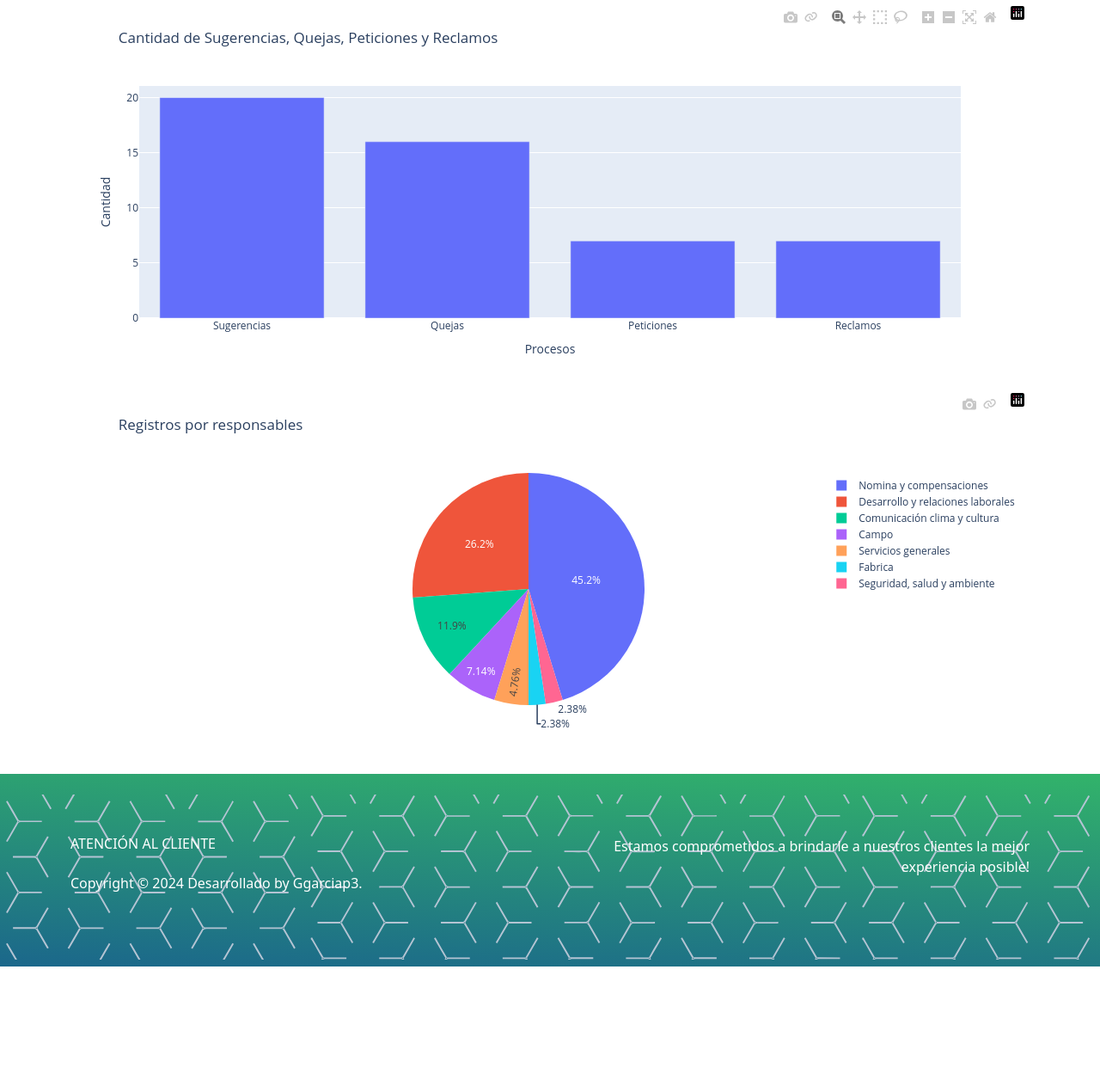
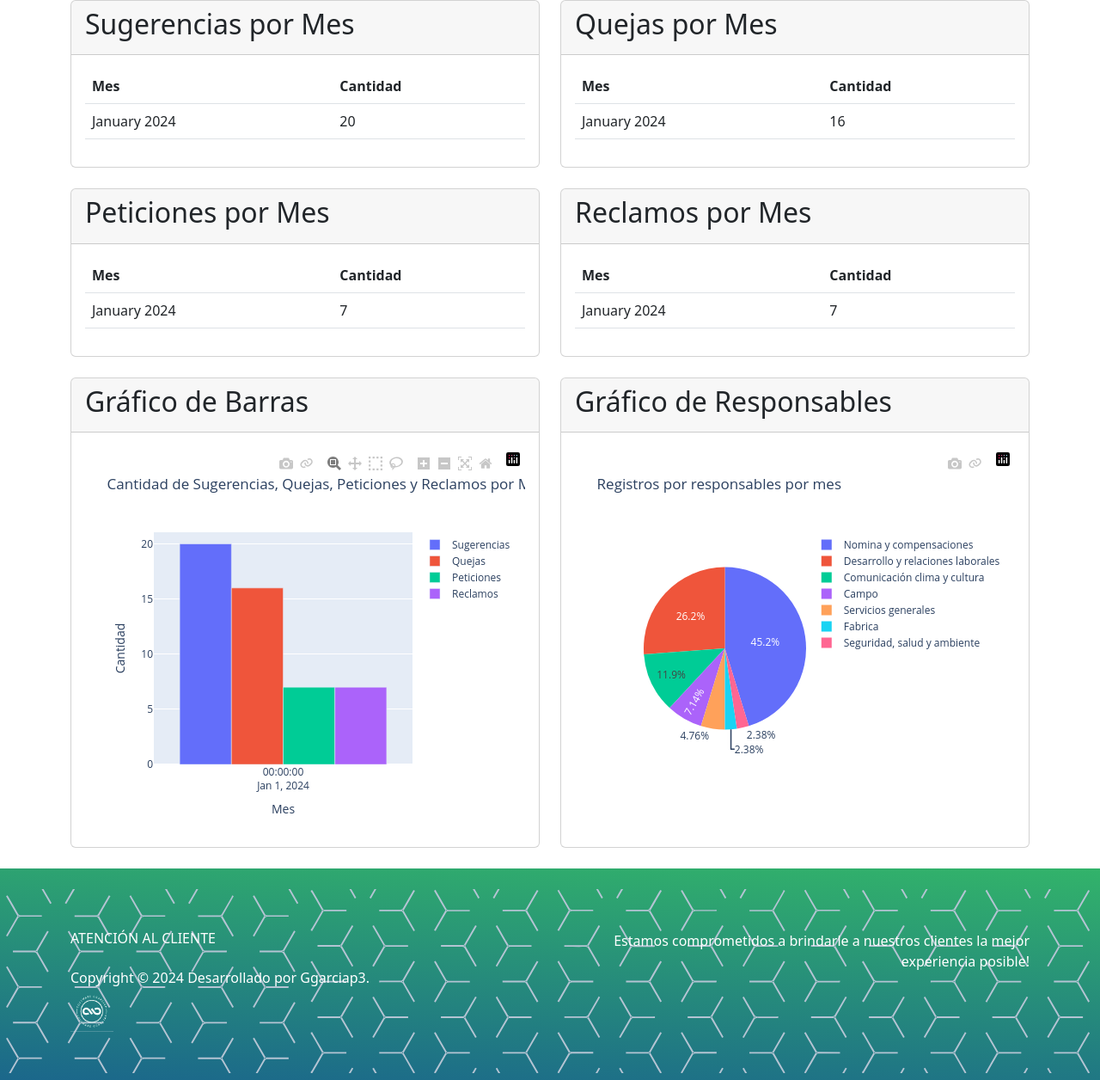
Before and after one commit to ggarciap3/PQRS, a Django app: page /dashboard/ in a window 1280 px wide. Shown: the part 96-1352 px from the top of the page at 86% size. Before the commit the page ends 1220 px from the top, so only its background shows below. Run offline with Django 5.2, Linux system fonts and the light colour scheme; a user stored in the database is signed in; data comes from the database, SQL or seed files in the repository; both versions use the stored data as it was after the commit; some libraries are stand-ins or nearby versions.

Commit message:
final
final

```diff
--- a/pqrs/myapp/models.py
+++ b/pqrs/myapp/models.py
@@ -2,6 +2,7 @@ from django.db import models
 from django.db.models.signals import pre_save
 from django.dispatch import receiver
 from datetime import date
+from django.utils import timezone
 
 class Usuario(models.Model):
     cedula = models.CharField(max_length=10, primary_key=True)
@@ -40,7 +41,7 @@ class Registro(models.Model):
         ('ggarciap3@unemi.edu.ec', 'ggarciap3@unemi.edu.ec'),
     ]
     correo = models.CharField(max_length=254, choices=CORREO_CHOICES, verbose_name='Correo Electrónico', blank=True, null=True)
-
+    fecha_registro = models.DateTimeField(auto_now_add=True)
     class Meta:
         abstract = True
 
--- a/pqrs/myapp/static/css/style.css
+++ b/pqrs/myapp/static/css/style.css
@@ -13,6 +13,10 @@ label {
   margin-bottom: 5px; /* Espacio inferior entre etiquetas */
 }
 
+.logo-pequeno {
+  width: 50px; /* Establece el ancho de la imagen */
+  height: auto; /* Mantén la proporción de aspecto */
+}
 .footern {
   background:linear-gradient(310deg,#2cb66f,#338BC1);
   margin-top: auto;
--- a/pqrs/myapp/templates/base2.html
+++ b/pqrs/myapp/templates/base2.html
@@ -54,6 +54,7 @@
                     <h6 class="text-white font-weight-bolder text-uppercase mb-lg-4 mb-3">Atención al cliente</h6>
                     <p class="text-sm text-white opacity-8 mb-0">
                         Copyright © <script>document.write(new Date().getFullYear())</script> Desarrollado por Ggarciap3.
+                        <img src="{% static 'img/logo3.png' %}" alt="Logo" class="img-fluid logo-pequeno ">
                     </p>
                 </div>
                 <div class="col-lg-6 ms-auto text-lg-end text-center">
--- a/pqrs/myapp/templates/base_admin.html
+++ b/pqrs/myapp/templates/base_admin.html
@@ -80,10 +80,10 @@ class="navbar navbar-expand-lg navbar-light bg-white z-index-3 py-3" style="back
               <div class="row">
                 <div class="col-lg-4 me-auto mb-lg-0 mb-4 text-lg-start text-center">
                   <h6 class="text-white font-weight-bolder text-uppercase mb-lg-4 mb-3">Atención al cliente</h6>
-
                   <p class="text-sm text-white opacity-8 mb-0">
-                    Copyright © <script>document.write(new Date().getFullYear())</script> Desarrollado by Ggarciap3.
-                  </p>
+                    Copyright © <script>document.write(new Date().getFullYear())</script> Desarrollado por Ggarciap3.
+                    <img src="{% static 'img/logo3.png' %}" alt="Logo" class="img-fluid logo-pequeno ">
+                </p>
                 </div>
                 <div class="col-lg-6 ms-auto text-lg-end text-center">
                   <p class="mb-5 text-lg text-white font-weight-bold">
--- a/pqrs/myapp/templates/dashboard.html
+++ b/pqrs/myapp/templates/dashboard.html
@@ -5,12 +5,138 @@
 
 {% block content %}
 <div class="container">
-    <div>
-        {{ plotly_html_barras|safe }}
+    <div class="row">
+        <div class="col-lg-6">
+            <div class="card mb-4">
+                <div class="card-header">
+                    <h2 class="card-title">Sugerencias por Mes</h2>
+                </div>
+                <div class="card-body">
+                    <table class="table">
+                        <thead>
+                            <tr>
+                                <th>Mes</th>
+                                <th>Cantidad</th>
+                            </tr>
+                        </thead>
+                        <tbody>
+                            {% for sugerencia in sugerencias_por_mes %}
+                            <tr>
+                                <td>{{ sugerencia.month|date:"F Y" }}</td>
+                                <td>{{ sugerencia.count }}</td>
+                            </tr>
+                            {% endfor %}
+                        </tbody>
+                    </table>
+                </div>
+            </div>
+        </div>
+
+        <div class="col-lg-6">
+            <div class="card mb-4">
+                <div class="card-header">
+                    <h2 class="card-title">Quejas por Mes</h2>
+                </div>
+                <div class="card-body">
+                    <table class="table">
+                        <thead>
+                            <tr>
+                                <th>Mes</th>
+                                <th>Cantidad</th>
+                            </tr>
+                        </thead>
+                        <tbody>
+                            {% for queja in quejas_por_mes %}
+                            <tr>
+                                <td>{{ queja.month|date:"F Y" }}</td>
+                                <td>{{ queja.count }}</td>
+                            </tr>
+                            {% endfor %}
+                        </tbody>
+                    </table>
+                </div>
+            </div>
+        </div>
     </div>
 
-    <div>
-        {{ plotly_html_responsables|safe }}
+    <div class="row">
+        <div class="col-lg-6">
+            <div class="card mb-4">
+                <div class="card-header">
+                    <h2 class="card-title">Peticiones por Mes</h2>
+                </div>
+                <div class="card-body">
+                    <table class="table">
+                        <thead>
+                            <tr>
+                                <th>Mes</th>
+                                <th>Cantidad</th>
+                            </tr>
+                        </thead>
+                        <tbody>
+                            {% for peticion in peticiones_por_mes %}
+                            <tr>
+                                <td>{{ peticion.month|date:"F Y" }}</td>
+                                <td>{{ peticion.count }}</td>
+                            </tr>
+                            {% endfor %}
+                        </tbody>
+                    </table>
+                </div>
+            </div>
+        </div>
+
+        <div class="col-lg-6">
+            <div class="card mb-4">
+                <div class="card-header">
+                    <h2 class="card-title">Reclamos por Mes</h2>
+                </div>
+                <div class="card-body">
+                    <table class="table">
+                        <thead>
+                            <tr>
+                                <th>Mes</th>
+                                <th>Cantidad</th>
+                            </tr>
+                        </thead>
+                        <tbody>
+                            {% for reclamo in reclamos_por_mes %}
+                            <tr>
+                                <td>{{ reclamo.month|date:"F Y" }}</td>
+                                <td>{{ reclamo.count }}</td>
+                            </tr>
+                            {% endfor %}
+                        </tbody>
+                    </table>
+                </div>
+            </div>
+        </div>
+    </div>
+</div>
+
+<div class="container">
+    <div class="row">
+        <div class="col-lg-6">
+            <div class="card mb-4">
+                <div class="card-header">
+                    <h2 class="card-title">Gráfico de Barras</h2>
+                </div>
+                <div class="card-body">
+                    {{ plotly_html_barras|safe }}
+                </div>
+            </div>
+        </div>
+
+        <div class="col-lg-6">
+            <div class="card mb-4">
+                <div class="card-header">
+                    <h2 class="card-title">Gráfico de Responsables</h2>
+                </div>
+                <div class="card-body">
+                    {{ plotly_html_responsables|safe }}
+                </div>
+            </div>
+        </div>
     </div>
 </div>
 {% endblock %}
--- a/pqrs/myapp/views.py
+++ b/pqrs/myapp/views.py
@@ -24,6 +24,11 @@ import yagmail
 import plotly.graph_objs as go
 from django.db.models import Count
 from .models import Sugerencia, Queja, Peticion, Reclamo
+
+from django.db.models.functions import TruncMonth
+from django.db.models import Count
+from datetime import datetime
+from django.contrib.auth.decorators import login_required
 
 def home(request):
     form = AuthenticationForm()
@@ -167,6 +172,7 @@ def reclamo_create(request):
 
     return render(request, 'reclamo_create.html', {'form': form, 'reclamo': reclamo})
 
+@login_required
 def lista_admin(request):
     # Configura la cantidad de ítems por página
     items_por_pagina = 4
@@ -305,6 +311,7 @@ def enviar_correo_registro(correo, mensaje, verbose_name_plural):
         # Maneja cualquier excepción que pueda ocurrir durante el envío del correo
         print(f"Error al enviar correo: {e}")
 
+@login_required
 def update_admin(request):
     sugerencias = Sugerencia.objects.all()
     quejas = Queja.objects.all()
@@ -326,6 +333,7 @@ def update_admin(request):
         'reclamos': reclamos
     })
 
+@login_required
 def editar_estado(request, modelo, pk):
     # Selecciona el modelo según el nombre proporcionado
     model_map = {
@@ -352,6 +360,7 @@ def editar_estado(request, modelo, pk):
 
     return render(request, 'editar_estado.html', {'objeto': objeto, 'modelo': modelo, 'is_sugerencia': is_sugerencia})
 
+@login_required
 def detalle_registro(request, modelo, pk):
     # Obtener el modelo según el nombre proporcionado
     model_map = {
@@ -368,6 +377,7 @@ def detalle_registro(request, modelo, pk):
     # Renderizar la plantilla y pasar el registro al contexto
     return render(request, 'detalle_registro.html', {'registro': registro})
 
+@login_required
 def detalle(request, modelo, pk):
     # Obtener el modelo según el nombre proporcionado
     model_map = {
@@ -384,6 +394,7 @@ def detalle(request, modelo, pk):
     # Renderizar la plantilla y pasar el registro al contexto
     return render(request, 'detalle.html', {'registro': registro})
 
+@login_required
 def visualizar_procesos(request):
     form = FiltroProcesosForm(request.GET)
 
@@ -423,12 +434,22 @@ def visualizar_procesos(request):
         'reclamos': reclamos,
     })
 
+@login_required
 def dashboard(request):
-    # Contar la cantidad de responsables para cada modelo
-    counts_sugerencias = Sugerencia.objects.values('responsable').annotate(count=Count('responsable'))
-    counts_quejas = Queja.objects.values('responsable').annotate(count=Count('responsable'))
-    counts_peticiones = Peticion.objects.values('responsable').annotate(count=Count('responsable'))
-    counts_reclamos = Reclamo.objects.values('responsable').annotate(count=Count('responsable'))
+    year = datetime.now().year
+    month = datetime.now().month
+
+    # Contar registros por mes para cada modelo
+    sugerencias_por_mes = Sugerencia.objects.annotate(month=TruncMonth('fecha_registro')).values('month').annotate(count=Count('id')).order_by('month')
+    quejas_por_mes = Queja.objects.annotate(month=TruncMonth('fecha_registro')).values('month').annotate(count=Count('id')).order_by('month')
+    peticiones_por_mes = Peticion.objects.annotate(month=TruncMonth('fecha_registro')).values('month').annotate(count=Count('id')).order_by('month')
+    reclamos_por_mes = Reclamo.objects.annotate(month=TruncMonth('fecha_registro')).values('month').annotate(count=Count('id')).order_by('month')
+
+    # Contar la cantidad de responsables para cada modelo por mes
+    counts_sugerencias = Sugerencia.objects.annotate(month=TruncMonth('fecha_registro')).values('month', 'responsable').annotate(count=Count('responsable'))
+    counts_quejas = Queja.objects.annotate(month=TruncMonth('fecha_registro')).values('month', 'responsable').annotate(count=Count('responsable'))
+    counts_peticiones = Peticion.objects.annotate(month=TruncMonth('fecha_registro')).values('month', 'responsable').annotate(count=Count('responsable'))
+    counts_reclamos = Reclamo.objects.annotate(month=TruncMonth('fecha_registro')).values('month', 'responsable').annotate(count=Count('responsable'))
 
     # Combinar los resultados de cada consulta
     counts_responsables = counts_sugerencias.union(counts_quejas, counts_peticiones, counts_reclamos)
@@ -444,30 +465,35 @@ def dashboard(request):
         'Fabrica': 'Fabrica'
     }
 
-    # Obtener los nombres de los responsables y las cantidades
+    # Obtener los nombres de los responsables y las cantidades por mes
     labels = [responsable_mapping[item['responsable']] for item in counts_responsables]
     values = [item['count'] for item in counts_responsables]
 
     # Crear el gráfico de pastel
     fig_pie = go.Figure(go.Pie(labels=labels, values=values))
-    fig_pie.update_layout(title='Registros por responsables')
+    fig_pie.update_layout(title='Registros por responsables por mes')
 
     # Convertir el gráfico de pastel a HTML
     plotly_html_pie = fig_pie.to_html(full_html=False)
 
-    # Contar la cantidad de cada tipo de registro
-    total_sugerencias = Sugerencia.objects.count()
-    total_quejas = Queja.objects.count()
-    total_peticiones = Peticion.objects.count()
-    total_reclamos = Reclamo.objects.count()
+    # Contar la cantidad de cada tipo de registro por mes
+    total_sugerencias = [item['count'] for item in sugerencias_por_mes]
+    total_quejas = [item['count'] for item in quejas_por_mes]
+    total_peticiones = [item['count'] for item in peticiones_por_mes]
+    total_reclamos = [item['count'] for item in reclamos_por_mes]
 
     # Preparar los datos para el gráfico de barras
+    meses = [item['month'] for item in sugerencias_por_mes]  # Se asume que los meses son iguales para todos los tipos de registro
     procesos = ['Sugerencias', 'Quejas', 'Peticiones', 'Reclamos']
     cantidades = [total_sugerencias, total_quejas, total_peticiones, total_reclamos]
 
     # Crear el gráfico de barras
-    fig_bar = go.Figure(go.Bar(x=procesos, y=cantidades))
-    fig_bar.update_layout(title='Cantidad de Sugerencias, Quejas, Peticiones y Reclamos', xaxis_title='Procesos', yaxis_title='Cantidad')
+    fig_bar = go.Figure()
+
+    for i, proceso in enumerate(procesos):
+        fig_bar.add_trace(go.Bar(x=meses, y=cantidades[i], name=proceso))
+
+    fig_bar.update_layout(title='Cantidad de Sugerencias, Quejas, Peticiones y Reclamos por Mes', xaxis_title='Mes', yaxis_title='Cantidad')
 
     # Convertir el gráfico de barras a HTML
     plotly_html_bar = fig_bar.to_html(full_html=False)
@@ -475,7 +501,11 @@ def dashboard(request):
     # Pasar los gráficos HTML al contexto
     contexto = {
         'plotly_html_responsables': plotly_html_pie,
-        'plotly_html_barras': plotly_html_bar
+        'plotly_html_barras': plotly_html_bar,
+        'sugerencias_por_mes': sugerencias_por_mes,
+        'quejas_por_mes': quejas_por_mes,
+        'peticiones_por_mes': peticiones_por_mes,
+        'reclamos_por_mes': reclamos_por_mes
     }
 
     return render(request, 'dashboard.html', contexto)
```
Also changed, not shown: pqrs/myapp/admin.py (+4 -4 lines), pqrs/myapp/templates/base.html (+10 -3 lines), pqrs/db.sqlite3, pqrs/myapp/migrations/0016_peticion_fecha_registro_queja_fecha_registro_and_more.py (added), pqrs/myapp/migrations/0017_alter_peticion_fecha_registro_and_more.py (added), pqrs/myapp/static/img/logo1.png (added), pqrs/myapp/static/img/logo2.png (added), pqrs/myapp/static/img/logo3.png (added), pqrs/myapp/urls.py (line endings or trailing spaces).
